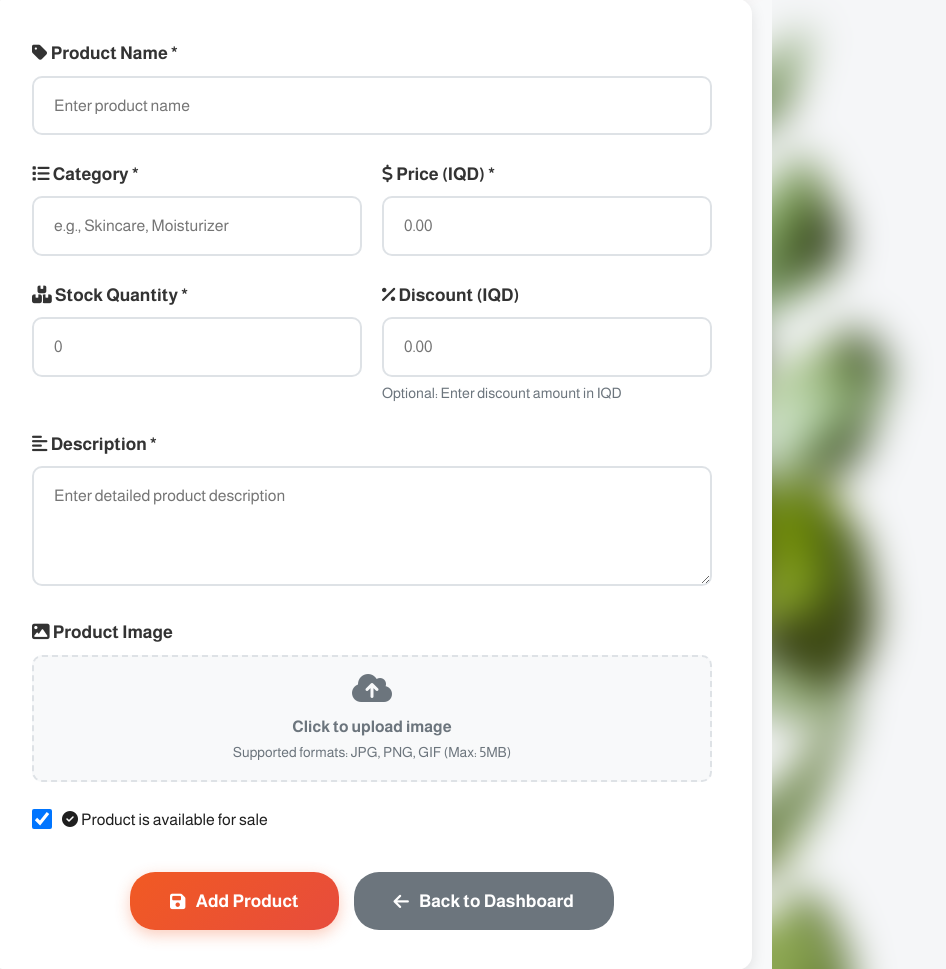
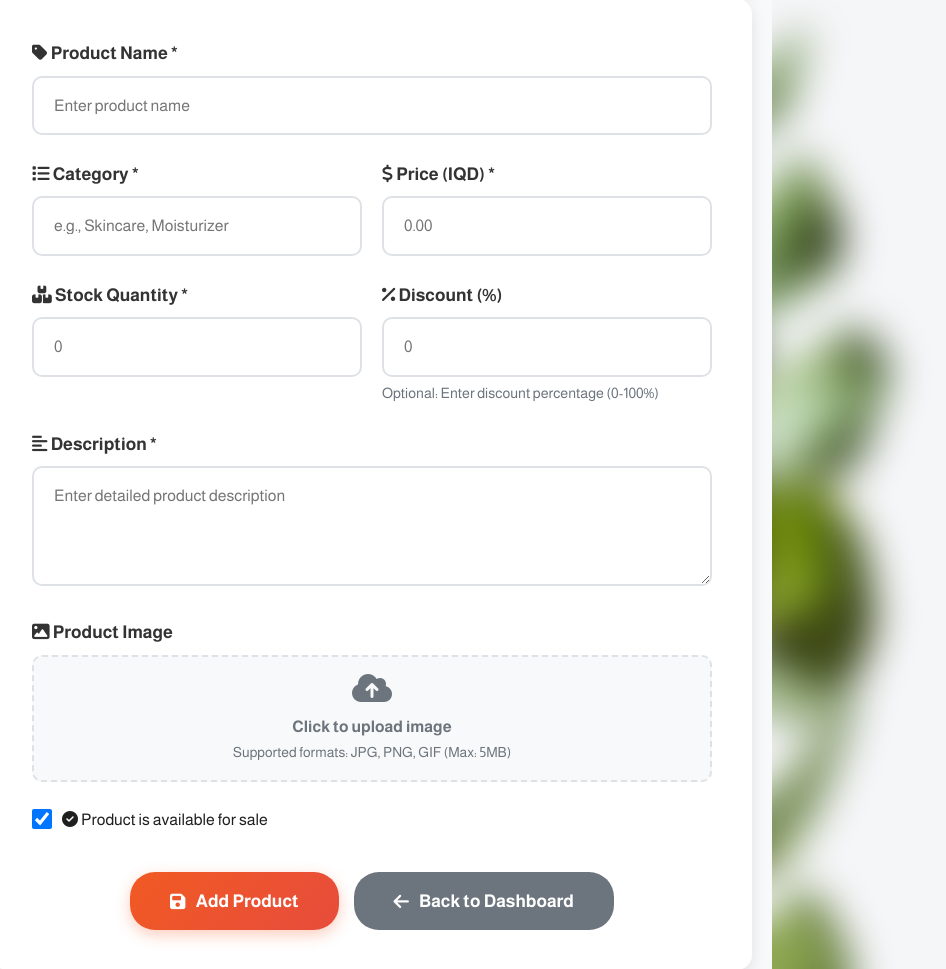
Before and after one commit to electon2154/dr.ahmed, a Django app: page /dashboard/add-product/ in a window 1280 px wide. Shown: the part 335-1304 px from the top of the page, without its empty margins (268-1214 px from the left). Run offline with Django 5.2, Linux system fonts and the light colour scheme.

Commit message:
update css

```diff
--- a/Dr_Ahmed/settings.py
+++ b/Dr_Ahmed/settings.py
@@ -25,7 +25,7 @@ SECRET_KEY = 'django-insecure-p^&+s*a6u+3b@9^up&a(u-(50_c^g&5x5qldfhg6i)$d(m0a^w
 # SECURITY WARNING: don't run with debug turned on in production!
 DEBUG = True
 
-ALLOWED_HOSTS = ['web-production-a94b8.up.railway.app']
+ALLOWED_HOSTS = ['web-production-a94b8.up.railway.app', 'localhost', '127.0.0.1']
 
 CSRF_TRUSTED_ORIGINS = ['https://web-production-a94b8.up.railway.app']
 
--- a/core/forms.py
+++ b/core/forms.py
@@ -35,9 +35,10 @@ class ProductForm(forms.ModelForm):
             }),
             'discount': forms.NumberInput(attrs={
                 'class': 'form-input',
-                'placeholder': '0.00',
-                'step': '0.01',
-                'min': '0'
+                'placeholder': '0',
+                'step': '1',
+                'min': '0',
+                'max': '100'
             }),
             'description': forms.Textarea(attrs={
                 'class': 'form-input form-textarea',
@@ -59,14 +60,14 @@ class ProductForm(forms.ModelForm):
             'category': 'Category',
             'price': 'Price (IQD)',
             'stock': 'Stock Quantity',
-            'discount': 'Discount (IQD)',
+            'discount': 'Discount (%)',
             'description': 'Description',
             'image': 'Product Image',
             'is_available': 'Available for Sale'
         }
 
         help_texts = {
-            'discount': 'Optional: Enter discount amount in IQD',
+            'discount': 'Optional: Enter discount percentage (0-100%)',
             'image': 'Supported formats: JPG, PNG, GIF (Max: 5MB)',
             'is_available': 'Check if this product should be available for customers to purchase'
         }
@@ -98,8 +99,11 @@ class ProductForm(forms.ModelForm):
 
     def clean_discount(self):
         discount = self.cleaned_data.get('discount')
-        if discount is not None and discount < 0:
-            raise forms.ValidationError('Discount cannot be negative.')
+        if discount is not None:
+            if discount < 0:
+                raise forms.ValidationError('Discount cannot be negative.')
+            if discount > 100:
+                raise forms.ValidationError('Discount percentage cannot exceed 100%.')
         return discount
 
     def clean_name(self):
@@ -127,13 +131,15 @@ class ProductForm(forms.ModelForm):
     def clean_image(self):
         image = self.cleaned_data.get('image')
         if image:
-            # Check file size (5MB limit)
-            if image.size > 5 * 1024 * 1024:  # 5MB in bytes
-                raise forms.ValidationError('Image file size cannot exceed 5MB.')
+            # Only validate new uploads, not existing files
+            if hasattr(image, 'content_type'):
+                # Check file size (5MB limit)
+                if image.size > 5 * 1024 * 1024:  # 5MB in bytes
+                    raise forms.ValidationError('Image file size cannot exceed 5MB.')
 
-            # Check file type
-            allowed_types = ['image/jpeg', 'image/jpg', 'image/png', 'image/gif']
-            if image.content_type not in allowed_types:
-                raise forms.ValidationError('Only JPEG, PNG, and GIF images are allowed.')
+                # Check file type
+                allowed_types = ['image/jpeg', 'image/jpg', 'image/png', 'image/gif']
+                if image.content_type not in allowed_types:
+                    raise forms.ValidationError('Only JPEG, PNG, and GIF images are allowed.')
 
         return image
--- a/core/models.py
+++ b/core/models.py
@@ -18,9 +18,15 @@ class Product(models.Model):
         return self.name
 
     def get_discounted_price(self):
-        if self.discount:
-            return self.price - self.discount
+        if self.discount and self.discount > 0:
+            # Calculate percentage discount
+            discount_amount = (self.price * self.discount) / 100
+            return self.price - discount_amount
         return self.price
+
+    def get_discount_percentage(self):
+        """Return the discount as a percentage for display purposes"""
+        return self.discount if self.discount else 0
 
 
 class Cart(models.Model):
--- a/templates/catalog.html
+++ b/templates/catalog.html
@@ -216,6 +216,7 @@
                             {% if product.discount and product.discount > 0 %}
                                 <span class="original-price">{{ product.price|floatformat:3 }} IQD</span>
                                 <span class="discounted-price">{{ product.get_discounted_price|floatformat:3 }} IQD</span>
+                                <span class="discount-badge">-{{ product.get_discount_percentage|floatformat:0 }}%</span>
                             {% else %}
                                 {{ product.price|floatformat:3 }} IQD
                             {% endif %}
--- a/templates/dashboard.html
+++ b/templates/dashboard.html
@@ -533,8 +533,9 @@
                                 <td>
                                     <div class="price-display">
                                         {% if product.discount and product.discount > 0 %}
-                                            <span style="text-decoration: line-through; color: #6c757d; font-size: 0.9rem;">{{ product.price|floatformat:3 }} IQD</span><br>
+                                            <span style="text-decoration:line-through;color:#6c757d;font-size:0.9rem">{{ product.price|floatformat:3 }} IQD</span><br>
                                             {{ product.get_discounted_price|floatformat:3 }} IQD
+                                            <small style="color:#28a745;font-weight:bold">(-{{ product.get_discount_percentage|floatformat:0 }}%)</small>
                                         {% else %}
                                             {{ product.price|floatformat:3 }} IQD
                                         {% endif %}
--- a/templates/product.html
+++ b/templates/product.html
@@ -260,7 +260,7 @@
                     {% if product.discount and product.discount > 0 %}
                         <span style="text-decoration: line-through; color: #6c757d; font-size: 18px;">{{ product.price|floatformat:3 }} IQD</span><br>
                         <span>{{ product.get_discounted_price|floatformat:3 }} IQD</span>
-                        <small style="color: #28a745; font-size: 14px;">({{ product.discount }}% off)</small>
+                        <small style="color: #28a745; font-size: 14px;">({{ product.get_discount_percentage|floatformat:0 }}% off)</small>
                     {% else %}
                         {{ product.price|default:'20.000'|floatformat:3 }} IQD
                     {% endif %}
--- a/templates/product_form.html
+++ b/templates/product_form.html
@@ -389,17 +389,18 @@
                 <div class="form-group">
                     <label for="id_discount" class="form-label">
                         <i class="fas fa-percent"></i>
-                        Discount (IQD)
+                        Discount (%)
                     </label>
                     <input type="number"
                            name="discount"
                            id="id_discount"
                            class="form-input"
                            value="{{ form.discount.value|default:'' }}"
-                           placeholder="0.00"
-                           step="0.01"
-                           min="0">
-                    <div class="help-text">Optional: Enter discount amount in IQD</div>
+                           placeholder="0"
+                           step="1"
+                           min="0"
+                           max="100">
+                    <div class="help-text">Optional: Enter discount percentage (0-100%)</div>
                     {% if form.discount.errors %}
                         {% for error in form.discount.errors %}
                             <span class="error-message">{{ error }}</span>
--- a/templates/search.html
+++ b/templates/search.html
@@ -61,6 +61,7 @@
                                 {% if product.discount and product.discount > 0 %}
                                     <span class="original-price">{{ product.price|floatformat:3 }} IQD</span>
                                     <span class="discounted-price">{{ product.get_discounted_price|floatformat:3 }} IQD</span>
+                                    <span class="discount-badge">-{{ product.get_discount_percentage|floatformat:0 }}%</span>
                                 {% else %}
                                     {{ product.price|floatformat:3 }} IQD
                                 {% endif %}
```
Also changed, not shown: templates/home.html (+35 -2 lines), db.sqlite3.
